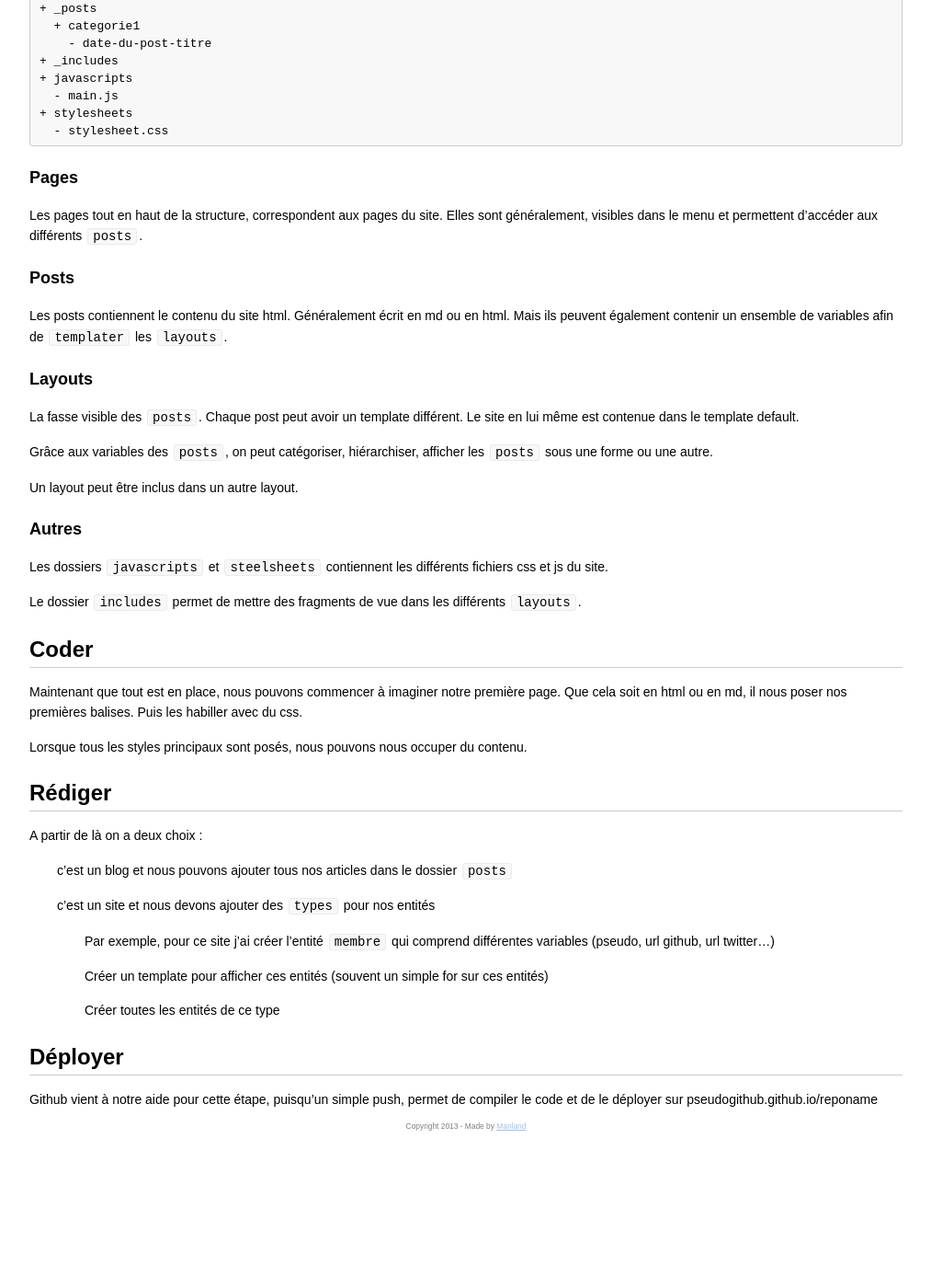
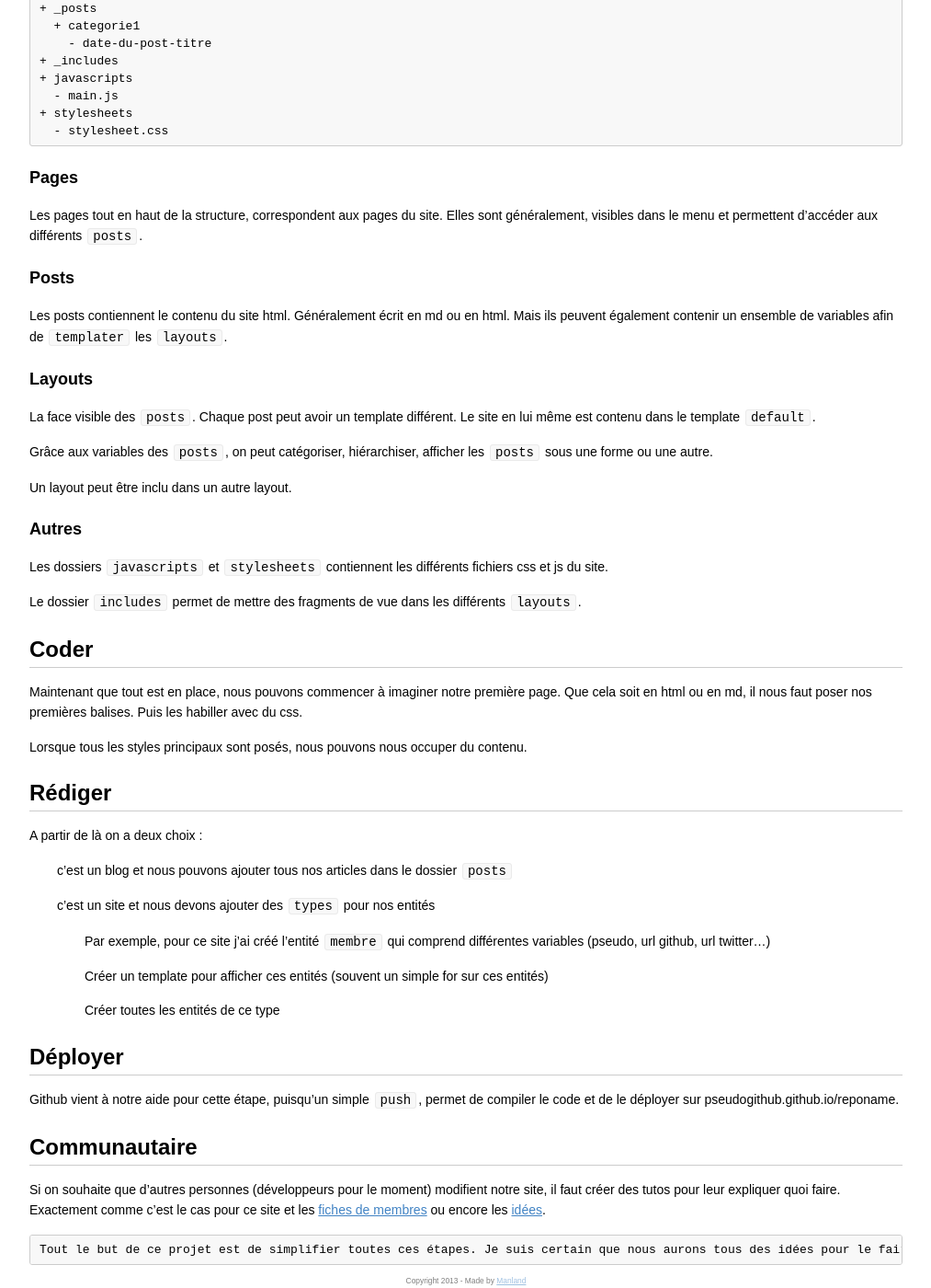
Before and after one commit to manland/jekhub, a Jekyll site: the page built from etapes.md, in a window 1280 px wide and 1400 px high, scrolled down 753 px. Shown: the whole window at 92% size, without its empty margins (133-1146 px from the left). Built offline with Jekyll 4.4.1, drawn with Linux system fonts in a browser that asks for light colours; before the commit the page ends 1985 px from its top, so only the background shows below that; some of the changed text lies outside the part shown.

Commit message:
correction orthograffik

```diff
--- a/etapes.md
+++ b/etapes.md
@@ -50,21 +50,21 @@ Les posts contiennent le contenu du site html. Généralement écrit en md ou en
 
 ###Layouts
 
-La fasse visible des `posts`. Chaque post peut avoir un template différent. Le site en lui même est contenue dans le template default.
+La face visible des `posts`. Chaque post peut avoir un template différent. Le site en lui même est contenu dans le template `default`.
 
 Grâce aux variables des `posts`, on peut catégoriser, hiérarchiser, afficher les `posts` sous une forme ou une autre.
 
-Un layout peut être inclus dans un autre layout.
+Un layout peut être inclu dans un autre layout.
 
 ###Autres
 
-Les dossiers `javascripts` et `steelsheets` contiennent les différents fichiers css et js du site.
+Les dossiers `javascripts` et `stylesheets` contiennent les différents fichiers css et js du site.
 
 Le dossier `includes` permet de mettre des fragments de vue dans les différents `layouts`.
 
 ##Coder
 
-Maintenant que tout est en place, nous pouvons commencer à imaginer notre première page. Que cela soit en html ou en md, il nous poser nos premières balises. Puis les habiller avec du css.
+Maintenant que tout est en place, nous pouvons commencer à imaginer notre première page. Que cela soit en html ou en md, il nous faut poser nos premières balises. Puis les habiller avec du css.
 
 Lorsque tous les styles principaux sont posés, nous pouvons nous occuper du contenu.
 
@@ -73,10 +73,16 @@ Lorsque tous les styles principaux sont posés, nous pouvons nous occuper du con
 A partir de là on a deux choix :
 * c'est un blog et nous pouvons ajouter tous nos articles dans le dossier `posts`
 * c'est un site et nous devons ajouter des `types` pour nos entités
-  * Par exemple, pour ce site j'ai créer l'entité `membre` qui comprend différentes variables (pseudo, url github, url twitter...)
+  * Par exemple, pour ce site j'ai créé l'entité `membre` qui comprend différentes variables (pseudo, url github, url twitter...)
   * Créer un template pour afficher ces entités (souvent un simple for sur ces entités)
   * Créer toutes les entités de ce type
 
 ##Déployer
 
-Github vient à notre aide pour cette étape, puisqu'un simple push, permet de compiler le code et de le déployer sur pseudogithub.github.io/reponame
+Github vient à notre aide pour cette étape, puisqu'un simple `push`, permet de compiler le code et de le déployer sur pseudogithub.github.io/reponame.
+
+##Communautaire
+
+Si on souhaite que d'autres personnes (développeurs pour le moment) modifient notre site, il faut créer des tutos pour leur expliquer quoi faire. Exactement comme c'est le cas pour ce site et les [fiches de membres]({{site.baseurl}}/tutos/2013/11/20/creer-fiche-membre.html) ou encore les [idées]({{site.baseurl}}/tutos/2013/11/20/creer-fiche-idee.html).
+
+<pre>Tout le but de ce projet est de simplifier toutes ces étapes. Je suis certain que nous aurons tous des idées pour le faire. Alors n'hésitez pas à <a href="{{site.baseurl}}/tutos/2013/11/20/creer-fiche-idee.html">nous le dire</a> !</pre>
--- a/membres.html
+++ b/membres.html
@@ -3,10 +3,10 @@ layout: default
 title: Membres
 ---
 
-<pre>Vous voulez participer au projet ? Créez votre <a href="{{site.baseurl}}/tutos/2013/11/20/creer-fiche-membre.html">fiche</a></pre>
+<pre>Vous voulez participer au projet ? Créez votre <a href="{{site.baseurl}}/tutos/2013/11/20/creer-fiche-membre.html">fiche</a>.</pre>
 
 {% for membre in site.categories.membres %}
-<h2>{{membre.pseudo}}</h2>
+<h2 id="{{membre.pseudo}}">{{membre.pseudo}}</h2>
 <img src="{{membre.photo}}" alt="avatar" />
 <a href="{{membre.github}}" target="_blank"><img src="{{site.baseurl}}/images/github.png" /></a>
 <a href="{{membre.facebook}}" target="_blank"><img src="{{site.baseurl}}/images/facebook.png" /></a>
```
Also changed, not shown: other parts of etapes.md (+1 -1 lines), index.md (+3 -3 lines), taches.md (+1 -1 lines).
